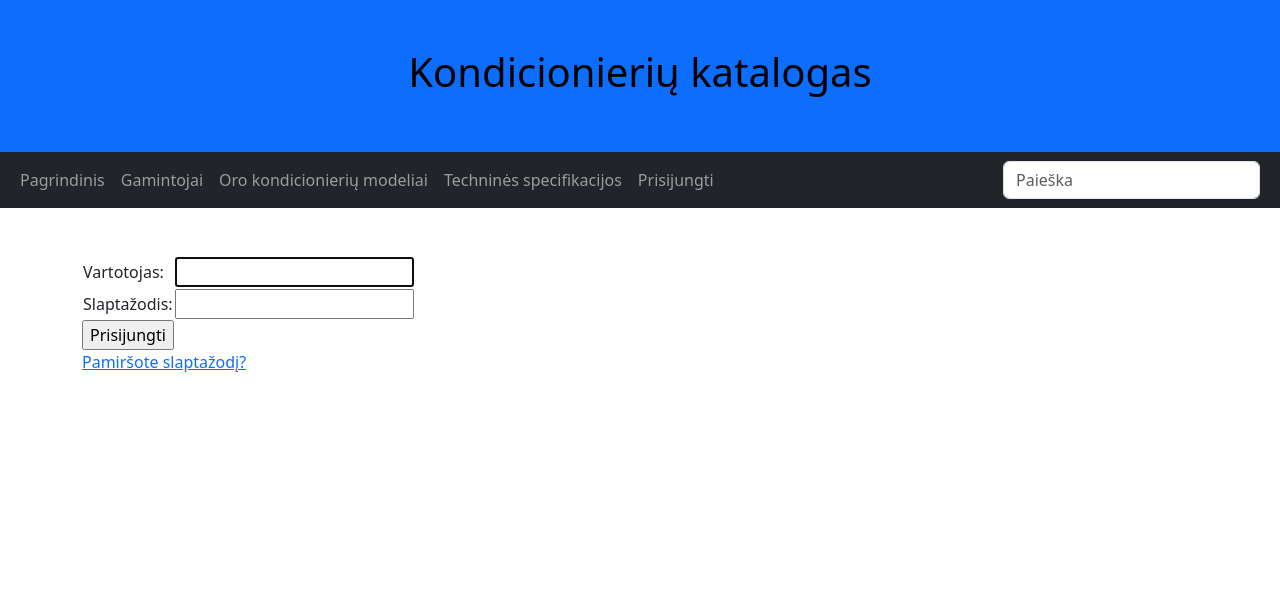
After one commit to euzubalis/catalog_BD, a Django app: page /accounts/login/ in a window 1280 px wide. The commit adds this page. Shown: the top 613 px of the page. Run offline with Django 5.2, Linux system fonts and the light colour scheme.

Commit message:
+ Veikia prisijungimo/atsijungimo sistema

```diff
--- a/mysite/catalog/templates/base.html
+++ b/mysite/catalog/templates/base.html
@@ -30,6 +30,26 @@
         <li class="nav-item">
             <a class="nav-link" href="{% url 'technicalspecifications' %}">Techninės specifikacijos</a>
         </li>
+        {% if user.is_authenticated %}
+        <li class="nav-item">
+            <a class="nav-link" href="#">
+                <svg xmlns="http://www.w3.org/2000/svg" width="16" height="16" fill="currentColor" class="bi bi-person" viewBox="0 0 16 16">
+                    <path d="M8 8a3 3 0 1 0 0-6 3 3 0 0 0 0 6m2-3a2 2 0 1 1-4 0 2 2 0 0 1 4 0m4 8c0 1-1 1-1 1H3s-1 0-1-1 1-4 6-4 6 3 6 4m-1-.004c-.001-.246-.154-.986-.832-1.664C11.516 10.68 10.289 10 8 10s-3.516.68-4.168 1.332c-.678.678-.83 1.418-.832 1.664z"/>
+                </svg>
+                {{ user.get_username }}
+            </a>
+        </li>
+         <li class="nav-item">
+            <form method="post" action="{% url 'logout' %}">
+                {% csrf_token %}
+                <button class="nav-link" type="submit">Atsijungti</button>
+            </form>
+        </li>
+        {% else %}
+        <li class="nav-item">
+            <a class="nav-link" href="{% url 'login' %}">Prisijungti</a>
+        </li>
+        {% endif %}
         <li>
     </ul>
       <form action="{% url 'search' %}" method="get" class="d-flex">
--- /dev/null
+++ b/mysite/catalog/templates/registration/login.html
@@ -0,0 +1,20 @@
+{% extends 'base.html' %}
+{% block 'title' %}Prisijungimas{% endblock %}
+
+{% block 'content' %}
+<form method="post" action="{% url 'login' %}">
+    {% csrf_token %}
+    <table>
+        <tr>
+            <td>Vartotojas:</td>
+            <td>{{ form.username }}</td>
+        <tr>
+            <td>Slaptažodis:</td>
+            <td>{{ form.password }}</td>
+        </tr>
+    </table>
+    <input type="submit" value="Prisijungti" />
+    <input type="hidden" name="next" value="{{ next }}" />
+</form>
+<p><a href="{% url 'password_reset' %}">Pamiršote slaptažodį?</a></p>
+{% endblock %}
--- a/mysite/mysite/settings.py
+++ b/mysite/mysite/settings.py
@@ -129,3 +129,5 @@ DEFAULT_AUTO_FIELD = 'django.db.models.BigAutoField'
 MEDIA_ROOT = os.path.join(BASE_DIR, 'catalog/media')
 
 MEDIA_URL = '/media/'
+
+LOGIN_REDIRECT_URL = '/'
--- a/mysite/mysite/urls.py
+++ b/mysite/mysite/urls.py
@@ -23,6 +23,7 @@ from django.views.generic import RedirectView
 urlpatterns = [
     path('admin/', admin.site.urls),
     path('catalog/', include('catalog.urls')),
-    path("", RedirectView.as_view(url='catalog/', permanent=True))
+    path("", RedirectView.as_view(url='catalog/', permanent=True)),
+    path('accounts/', include('django.contrib.auth.urls')),
 ] + (static(settings.STATIC_URL, document_root=settings.STATIC_ROOT)+
     static(settings.MEDIA_URL, document_root=settings.MEDIA_ROOT))
```
Also changed, not shown: mysite/catalog/templates/registration/logged_out.html (added, +7 -0 lines), mysite/db.sqlite3.
